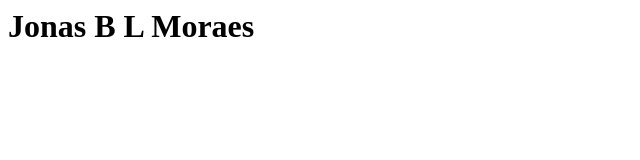
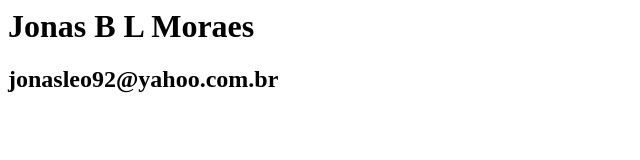
Before and after one commit to JonasBorgesLM/teste-git, a plain HTML site: page src/index.html in a window 1280 px wide. Shown: the whole page, without its empty margins (0-640 px from the left). Drawn offline with Linux system fonts and the light colour scheme.

Commit message:
Modificacao do arquivo index.html.

```diff
--- a/src/index.html
+++ b/src/index.html
@@ -1 +1,2 @@
 <h1>Jonas B L Moraes</h1>
+<h2>jonasleo92@yahoo.com.br</h2>
```
